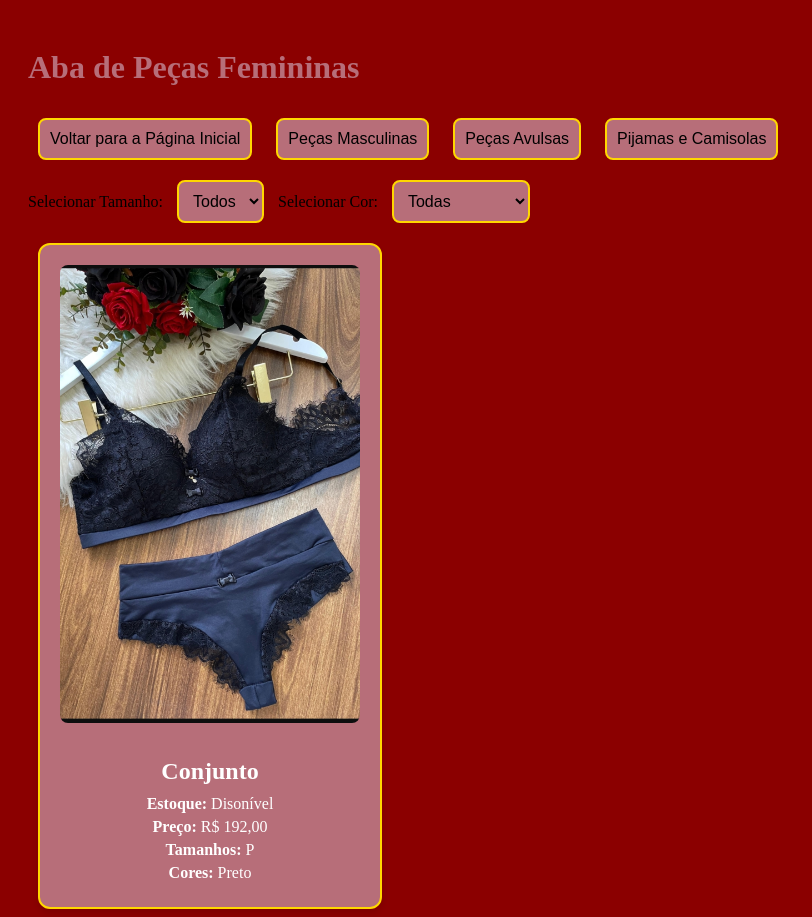
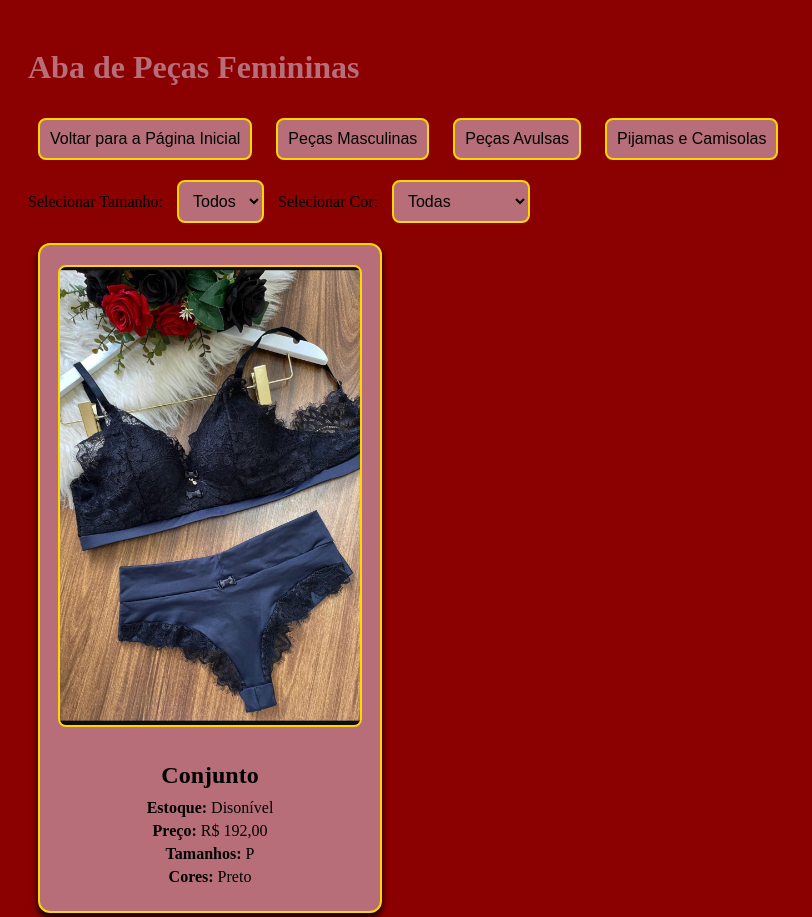
Before and after one commit to Lopes0908/Lopes0908.github.io, a SvelteKit app: page /categoria1 in a window 1280 px wide. Shown: the top 917 px of the page, without its empty margins (0-812 px from the left). Built offline with nearby package versions, Linux system fonts and the light colour scheme; a web font is replaced by a local one.

Commit message:
Atualização de desing

```diff
--- a/src/components/Produto.svelte
+++ b/src/components/Produto.svelte
@@ -25,7 +25,8 @@
 		align-items: center;
 		background-color: #b76e79; /* Muda a cor de fundo */
 		border: 2px solid #ffd700;
-		box-shadow: 0 4px 6px rgba(0, 0, 0, 0.1);
+		border-radius: 8px solid #ffd700;
+		box-shadow: 0 4px 6px rgba(0, 0, 0, 900);
 		border-radius: 12px;
 		padding: 20px;
 		margin: 10px;
@@ -43,6 +44,8 @@
 		height: auto;
 		border-radius: 8px;
 		margin-bottom: 15px;
+		border: 2px solid #ffd700;
+		border-radius: 8px solid #ffd700;
 	}
 
 	.produto-info {
@@ -52,15 +55,15 @@
 	h2 {
 		font-size: 1.5rem;
 		margin-bottom: 10px;
-		color: white;
+		color: black;
 	}
 
 	p {
 		margin: 5px 0;
-		color: white;
+		color: black;
 	}
 
 	p strong {
-		color: white;
+		color: black;
 	}
 </style>
--- a/src/routes/categoria3/+page.svelte
+++ b/src/routes/categoria3/+page.svelte
@@ -21,7 +21,7 @@
 			estoque: 'Disonível',
 		},
 		{
-			nome: 'Cueca sem costura de microfibra',
+			nome: 'Calcinha fio dupla com pala',
 			imagem: '/images/fa2.jpg',
 			preco: 'R$ 58,00',
 			tamanhos: ['GG'],
```
